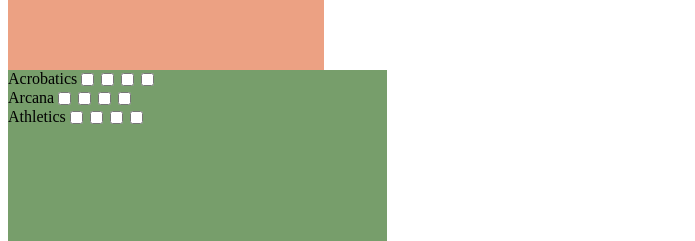
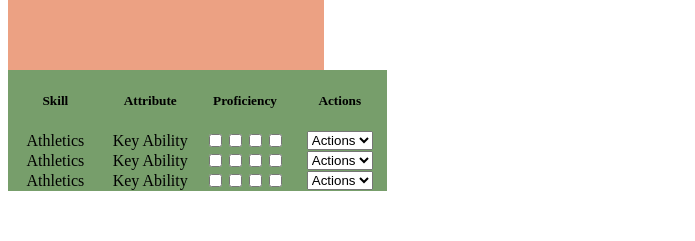
Before and after one commit to Ethwri/pf2e-sheet, a React (Create React App) app: page / in a window 1280 px wide. Shown: the part 477-718 px from the top of the page, without its empty margins (0-695 px from the left). Built offline with nearby package versions, Linux system fonts and the light colour scheme; no server answers.

Commit message:
Added Skills and IndivSkills tsx files

```diff
--- /dev/null
+++ b/src/components/Skills/IndivSkills/IndivSkills.tsx
@@ -0,0 +1,19 @@
+import * as React from 'react';
+
+export default function IndivSkills() {
+  return (
+    <>
+      <text>Athletics</text>
+      <text>Key Ability</text>
+      <div>
+        <input type="checkbox" id="T"></input>
+        <input type="checkbox" id="E"></input>
+        <input type="checkbox" id="M"></input>
+        <input type="checkbox" id="L"></input>
+      </div>
+      <select>
+        <option value="Action">Actions</option>
+      </select>
+    </>
+  );
+}
--- a/src/components/Skills/Skills.css
+++ b/src/components/Skills/Skills.css
@@ -1,16 +1,19 @@
 .skill-list {
   width: 30%;
-  height: 500px;
   background-color: rgb(119, 158, 107);
-  display: flex;
-  flex-direction: column;
-  align-content: flex-end;
+  display: grid;
+  grid-template-columns: 25% 25% 25% 25%;
+  place-items: center;
+}
+
+.skill-list > h5 {
+  text-align: center;
 }
 
 .individual-skill {
   display: flex;
   align-content: flex-end;
 }
-.individual-skill > input {
-  justify-content: flex-end;
+.individual-skill > label {
+  margin-right: auto;
 }
--- a/src/components/Skills/Skills.tsx
+++ b/src/components/Skills/Skills.tsx
@@ -1,36 +1,18 @@
 import * as React from 'react';
 import './Skills.css';
+import './IndivSkills/IndivSkills';
+import IndivSkills from './IndivSkills/IndivSkills';
 
 export default function LevelZero() {
-    return (
-        <div className="skill-list">
-
-                <div className="individual-skill">
-                    <label >Acrobatics</label>
-                    <input type="checkbox" id="T"></input>
-                    <input type="checkbox" id="E"></input>
-                    <input type="checkbox" id="M"></input>
-                    <input type="checkbox" id="L"></input><br />
-                </div>
-
-                <div className="individual-skill">
-                <label >Arcana</label>
-                <input type="checkbox"></input>
-                <input type="checkbox"></input>
-                <input type="checkbox"></input>
-                <input type="checkbox"></input><br />
-                </div>
-
-                <div className="individual-skill">
-                <label >Athletics</label>
-                <input type="checkbox"></input>
-                <input type="checkbox"></input>
-                <input type="checkbox"></input>
-                <input type="checkbox"></input><br />
-                </div>
-
-
-
-        </div>
-    )
+  return (
+    <div className="skill-list">
+      <h5>Skill</h5>
+      <h5>Attribute</h5>
+      <h5>Proficiency</h5>
+      <h5>Actions</h5>
+      <IndivSkills />
+      <IndivSkills />
+      <IndivSkills />
+    </div>
+  );
 }
```
